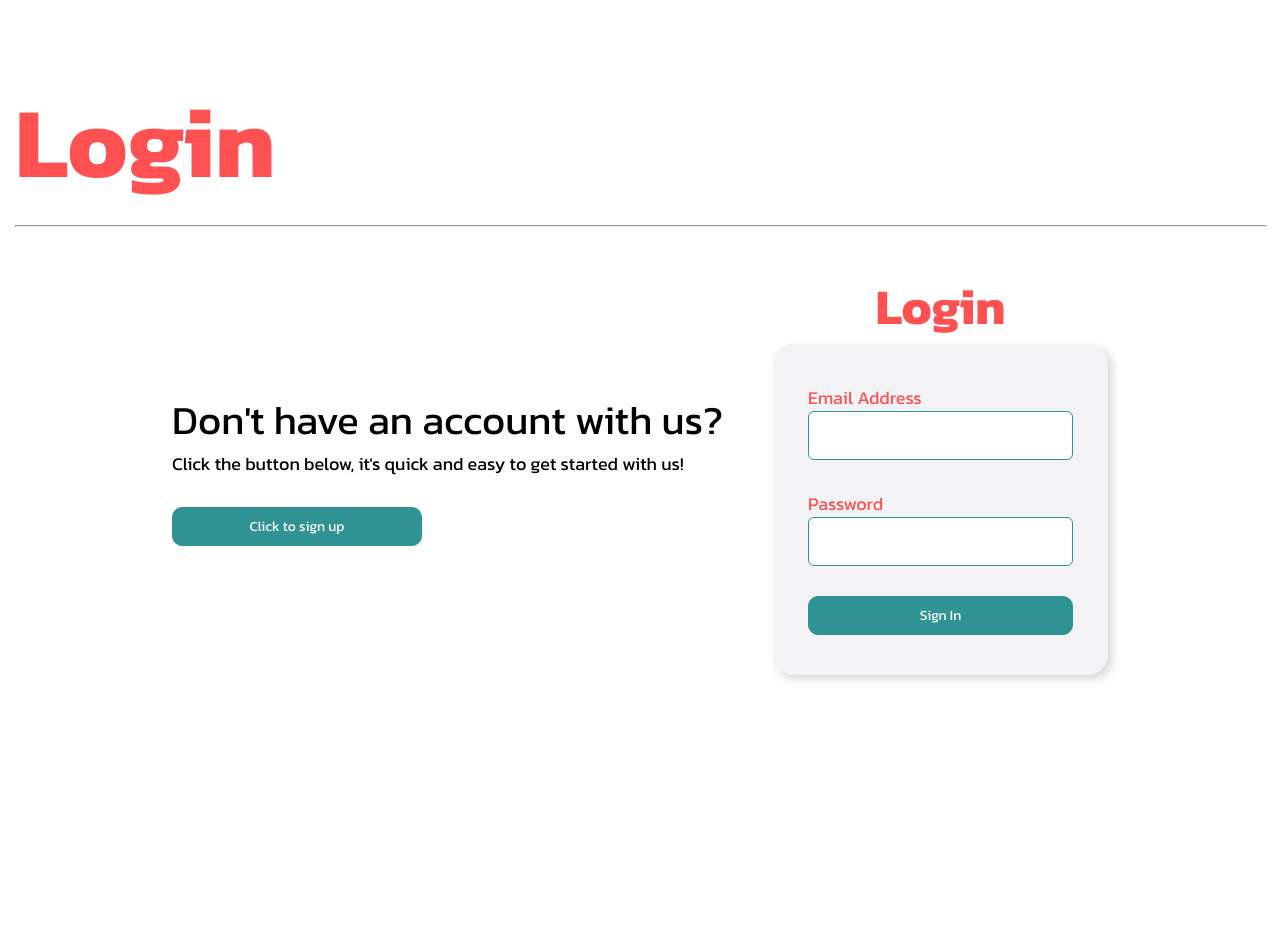
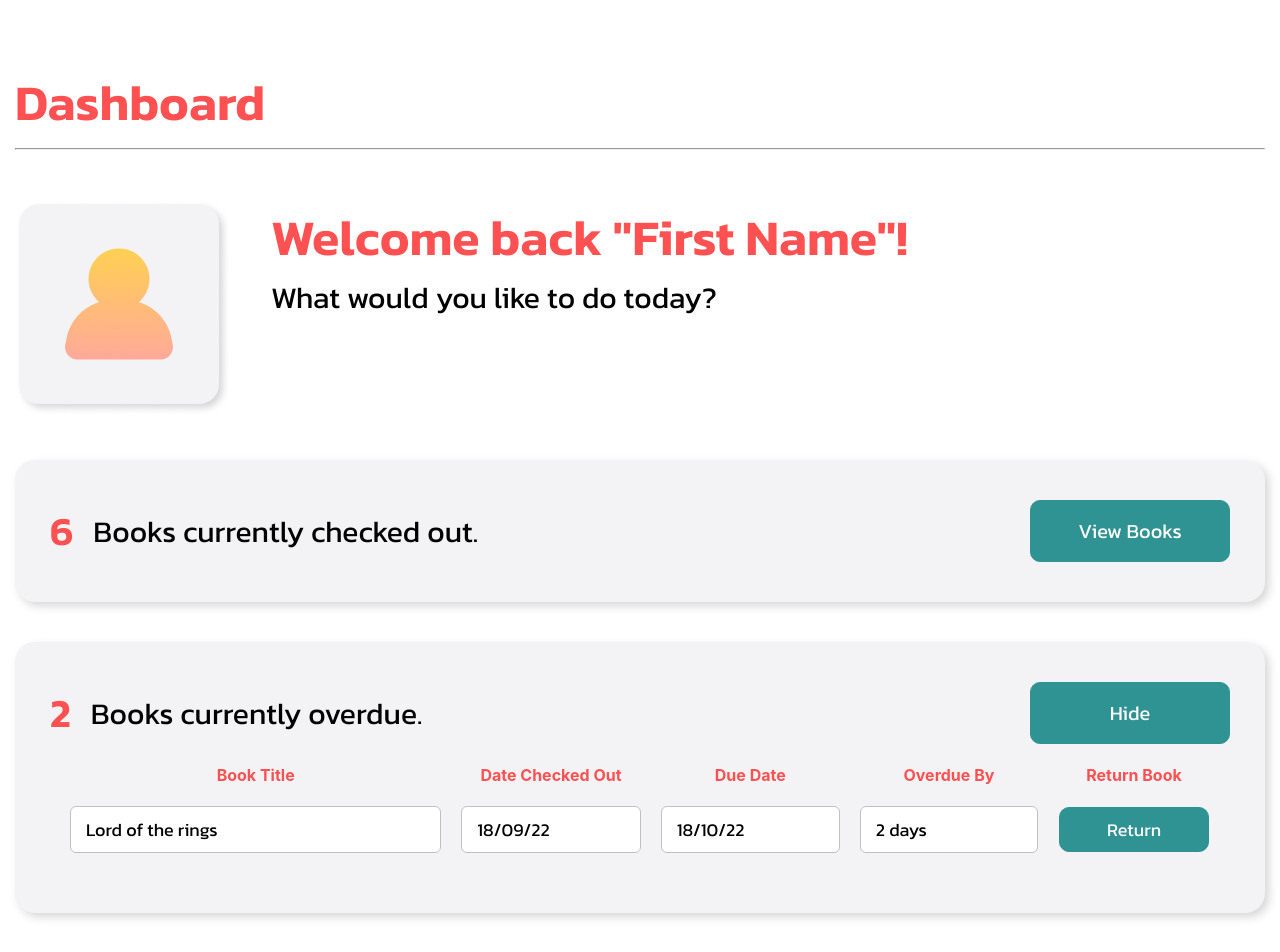
Before and after one commit to MrTrotter95/library-information-system, a React (Create React App) app: page / in a window 1280 px wide. Shown: the top 952 px of the page. Before the commit the page ends 925 px from the top, so only its background shows below. Built offline with nearby package versions, Linux system fonts and the light colour scheme.

Commit message:
Frontend - Completing table CSS properties

```diff
--- a/src/App.js
+++ b/src/App.js
@@ -1,10 +1,11 @@
 import './App.css';
 import Login from './pages/Login/Login';
+import Dashboard from './pages/UserDashboard/UserDashboard';
 
 function App() {
   return (
     <div className="App">
-    <Login/>
+    <Dashboard/>
     </div>
   );
 }
--- a/src/index.css
+++ b/src/index.css
@@ -263,6 +263,19 @@ code {
   border: 1px solid #309393;
 }
 
+.primary-button__large {
+  color: white;
+  font-weight: 400;
+  font-family: Kanit;
+  font-size: 20px;
+  width: 200px;
+  padding: 15px 0;
+  text-align: center;
+  background-color: #309393;
+  border-radius: 10px;
+  border: 1px solid #309393;
+}
+
 .secondary-button {
   color: black;
   font-weight: 400;
@@ -276,7 +289,7 @@ code {
   border: 1px solid #309393;
 }
 
-.primary-button:hover, .primary-button__full-width:hover {
+.primary-button:hover, .primary-button__full-width:hover, .primary-button__large:hover {
   cursor: pointer;
   background-color: #226c6c;
   border: 1px solid #226c6c;
@@ -318,3 +331,60 @@ code {
   outline: none;
   border-color: #68dddd;
 }
+
+
+/*---------- Tables ----------*/
+.table {
+  width: 1180px;
+  border-spacing: 20px;
+}
+
+.t-head {
+  text-align: center;
+  color: #FF5151;
+}
+
+.t-row {
+
+
+}
+
+.t-data {
+  padding: 8px 15px;
+  background-color: white;
+  border: 1px solid #C0C0C0;
+  border-radius: 6px;
+  font-weight: 400;
+  font-family: Kanit;
+  font-size: 18px;
+  width: 150px;
+}
+
+.t-data__book {
+  padding: 8px 15px;
+  background-color: white;
+  border: 1px solid #C0C0C0;
+  border-radius: 6px;
+  font-weight: 400;
+  font-family: Kanit;
+  font-size: 18px;
+  width: 350px;
+}
+
+.table-button {
+  color: white;
+  font-weight: 400;
+  font-family: Kanit;
+  font-size: 18px;
+  width: 150px;
+  padding: 8px 0;
+  background-color: #309393;
+  border-radius: 10px;
+  border: 1px solid #309393;
+}
+
+.table-button:hover {
+  cursor: pointer;
+  background-color: #226c6c;
+  border: 1px solid #226c6c;
+}
--- a/src/pages/UserDashboard/UserDashboard.jsx
+++ b/src/pages/UserDashboard/UserDashboard.jsx
@@ -27,7 +27,7 @@ const UserDashboard = () => {
                                 <p className="h4 mt-0 mb-0">Books currently checked out.</p>
                             </div>
                             <div className=" flex last-item align-center">
-                                <button className="primary-button">View Books</button>
+                                <button className="primary-button__large">View Books</button>
                             </div>
 
                         </div>
@@ -37,13 +37,17 @@ const UserDashboard = () => {
                 <div>
 
                 <CardLarge>
-                    <div>
-                        <h1>2</h1>
-                        <p>Books currently overdue.</p>
-                        <button>Hide</button>
+                    <div className="flex">
+                        <div className="flex align-center">
+                            <h1 className="h3 red fw-600 mt-0 mb-0 mr-20">2</h1>
+                            <p className="h4 mt-0 mb-0">Books currently overdue.</p>
+                        </div>
+                        <div className=" flex last-item align-center">
+                            <button className="primary-button__large">Hide</button>
+                        </div>
                     </div>
-                    <table>
-                        <thead>
+                    <table className="table">
+                        <thead className="t-head">
                             <tr>
                                 <th>Book Title</th>
                                 <th>Date Checked Out</th>
@@ -52,13 +56,13 @@ const UserDashboard = () => {
                                 <th>Return Book</th>
                             </tr>
                         </thead>
-                        <tbody>
-                            <tr>
-                                <td>Lord of the rings</td>
-                                <td>18/09/22</td>
-                                <td>18/10/22</td>
-                                <td>2 days</td>
-                                <td><button>Return</button></td>
+                        <tbody className="t-body">
+                            <tr className="t-row">
+                                <td className="t-data__book">Lord of the rings</td>
+                                <td className="t-data">18/09/22</td>
+                                <td className="t-data">18/10/22</td>
+                                <td className="t-data">2 days</td>
+                                <td className="flex justify-center"><button className="table-button">Return</button></td>
                             </tr>
                         </tbody>
                     </table>
```
